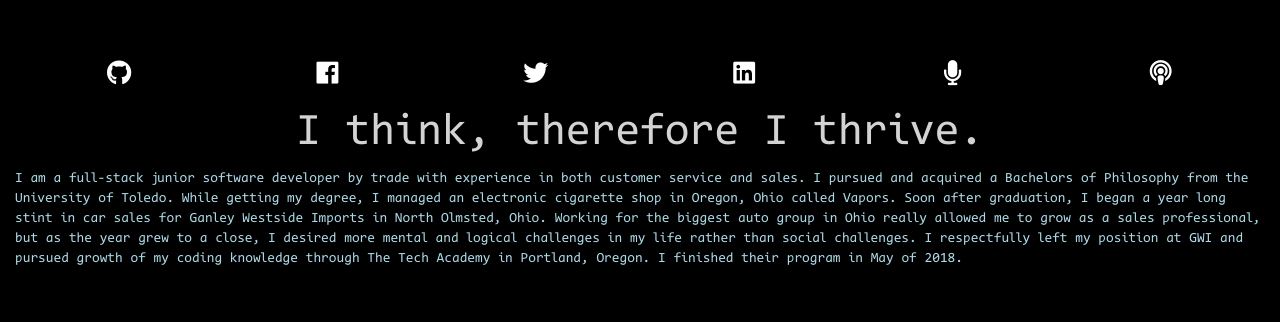
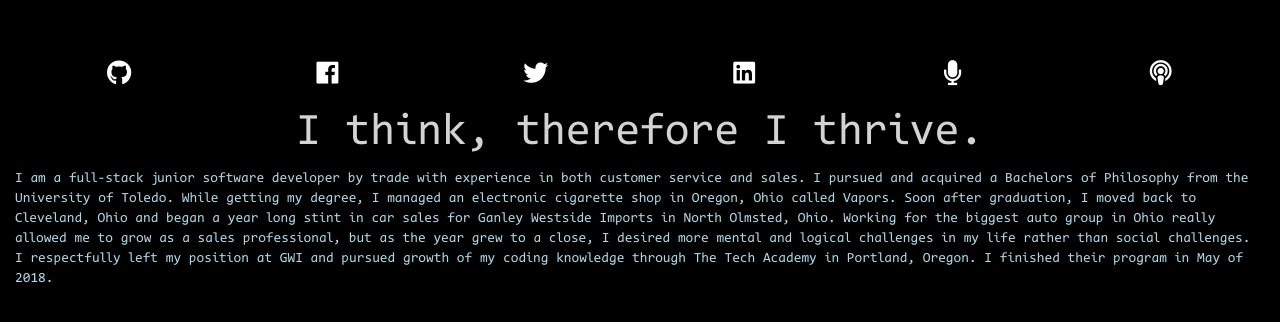
Before and after one commit to frankiebaffa/mysite-flask, a Flask app: template mysite/app/templates/aboutme.html in a window 1280 px wide. Shown: the top 322 px of the page. Run offline with Flask 2, Linux system fonts and the light colour scheme; the template is opened without the code that fills it, so the values that code supplies are empty; some libraries are stand-ins or nearby versions.

Commit message:
update content

```diff
--- a/mysite/app/templates/aboutme.html
+++ b/mysite/app/templates/aboutme.html
@@ -12,16 +12,15 @@
                 experience in both customer service and sales.  I pursued and
                 acquired a Bachelors of Philosophy from the University of
                 Toledo.  While getting my degree, I managed an electronic cigarette
-                shop in Oregon, Ohio called Vapors.  Soon after graduation, I began
-                a year long stint in car sales for Ganley Westside Imports in North
-                Olmsted, Ohio.  Working for the biggest auto group in Ohio
-                really allowed me to grow as a sales professional, but as the
-                year grew to a close, I desired more mental and logical
-                challenges in my life rather than social challenges.  I respectfully
-                left my position at GWI and pursued growth of my coding
-                knowledge through The Tech Academy in Portland, Oregon.  I
-                finished their program in May of 2018.
-
+                shop in Oregon, Ohio called Vapors.  Soon after graduation, I moved
+                back to Cleveland, Ohio and began a year long stint in car sales
+                for Ganley Westside Imports in North Olmsted, Ohio.  Working for
+                the biggest auto group in Ohio really allowed me to grow as a
+                sales professional, but as the year grew to a close, I desired
+                more mental and logical challenges in my life rather than social
+                challenges.  I respectfully left my position at GWI and pursued
+                growth of my coding knowledge through The Tech Academy in
+                Portland, Oregon.  I finished their program in May of 2018.
             </p>
         </div>
     </div>
```
